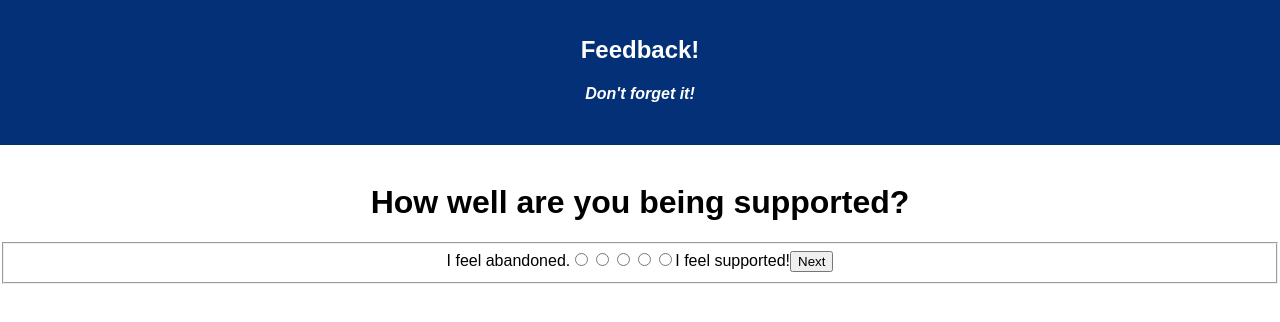
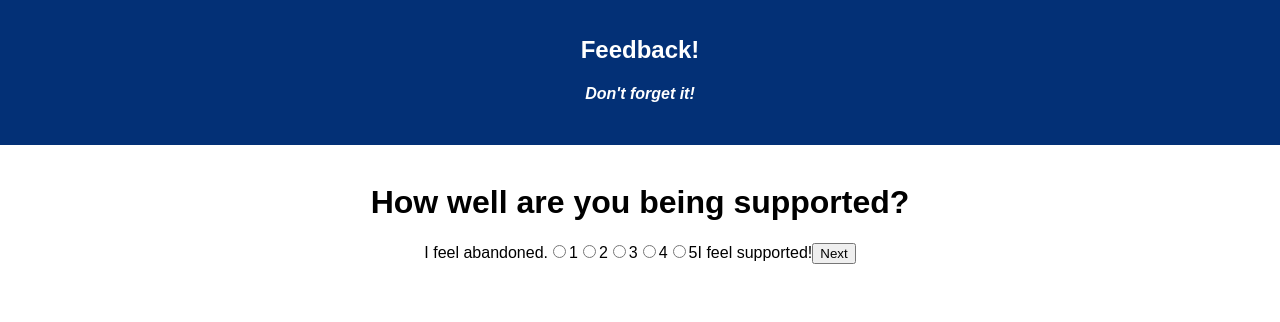
Before and after one commit to joelburdorf/redux-feedback-loop, a React (Create React App) app: page /#/supported in a window 1280 px wide. Shown: the top 322 px of the page. Built offline with nearby package versions, Linux system fonts and the light colour scheme.

Commit message:
all values being added from components to redux and able to splat to DOM

```diff
--- a/src/components/App/App.js
+++ b/src/components/App/App.js
@@ -1,5 +1,5 @@
 import React, { Component } from 'react';
-import axios from 'axios';
+// import axios from 'axios';
 import { HashRouter as Router, Route,  } from 'react-router-dom';
 import './App.css';
 import { connect } from 'react-redux';
--- a/src/components/Comment/Comment.js
+++ b/src/components/Comment/Comment.js
@@ -1,27 +1,28 @@
 import React, { Component } from 'react';
 import { connect } from 'react-redux';
-
-
 
 class Comment extends Component {
     state = {
         comments: ''
     }
 
-    handleChange = (event, typeofChange) => {
+    handleChange = (propertyName, event) => {
+        console.log('logging from support handleChange', event.target.value);
         this.setState({
-            support: event.target.value
+            comment: event.target.value
         },
         );
     }
-    submitComment = () => {
-        console.log('in submitComment');
+
+    buttonClick = (event) => {
+        event.preventDefault();
         this.props.dispatch({
             type: 'SET_COMMENT',
-            payload: this.state.comments
+            payload: this.state
         })
         this.props.history.push('/verify')
     }
+
 
 
     render() {
@@ -32,9 +33,9 @@ class Comment extends Component {
                 <form>
                    <label>Comment</label>
                    <br></br>
-                   <input></input>
+                    <input required type="text" name="comment" onChange={(event) => this.handleChange('comment', event)} />
                 </form>
-                <button onClick={this.submitComment}>Next</button>
+                <button onClick={this.buttonClick}>Next</button>
 
             </div>
         )
--- a/src/components/Supported/Supported.js
+++ b/src/components/Supported/Supported.js
@@ -3,41 +3,51 @@ import { connect } from 'react-redux';
 
 
 class Supported extends Component {
+
     state = {
-        support: ''
+        support: '',
     }
 
-    handleChange = (event, typeofChange) => {
+    handleChange = (propertyName, event) => {
+        console.log('logging from support handleChange', event.target.value);
         this.setState({
             support: event.target.value
         },
         );
     }
-    buttonClick = () => {
-
+    buttonClick = (event) => {
+        event.preventDefault();
         this.props.dispatch({
             type: 'SET_SUPPORT',
-            payload: this.state.support
+            payload: this.state
         })
         this.props.history.push('/comment')
     }
+
     render() {
         return (
             <div>
                 <h1>How well are you being supported?</h1>
 
-                <form>
-                    <fieldset id="group3">
-
-                        <label>I feel abandoned.</label>
-                        <input type='radio' value='value1' name='group3'></input>
-                        <input type='radio' value='value2' name='group3'></input>
-                        <input type='radio' value='value3' name='group3'></input>
-                        <input type='radio' value='value4' name='group3'></input>
-                        <input type='radio' value='value5' name='group3'></input>
-                        <label>I feel supported!</label>
-                        <button onClick={this.buttonClick}>Next</button>
-                    </fieldset>
+              <form>
+                    <label>I feel abandoned.</label>
+                    <input required type="radio" id="1" name="support" value="1"
+                    onChange={(event) => this.handleChange('support', event)} />
+                    <label >1</label>
+                        <input required type="radio" id="2" name="support" value="2"
+                    onChange={(event) => this.handleChange('support', event)} />
+                    <label >2</label>
+                        <input required type="radio" id="3" name="support" value="3"
+                    onChange={(event) => this.handleChange('support', event)} />
+                    <label >3</label>
+                        <input required type="radio" id="4" name="support" value="4"
+                    onChange={(event) => this.handleChange('support', event)} />
+                    <label >4</label>
+                        <input required type="radio" id="5" name="support" value="5"
+                    onChange={(event) => this.handleChange('support', event)} />
+                    <label >5</label>
+                    <label>I feel supported!</label>
+                    <button onClick={this.buttonClick}>Next</button>
                 </form>
 
             </div>
--- a/src/components/Verify/Verify.js
+++ b/src/components/Verify/Verify.js
@@ -8,11 +8,16 @@ class Comment extends Component {
         return (
             <div>
                 <h1>Verify Before Submission</h1>
+                <p>{JSON.stringify(this.props.reduxState.feelingReducer)}</p>
+                <p>{JSON.stringify(this.props.reduxState.understandingReducer)}</p>
+                <p>{JSON.stringify(this.props.reduxState.supportReducer)}</p>
+                <p>{JSON.stringify(this.props.reduxState.commentReducer)}</p>
             <ul>
-                    <li>Feelings: {this.props.reduxState.feelingReducer}</li>
-                    <li>Understanding: {this.props.reduxState.feelingReducer}</li>
-                    <li>Support: {this.props.reduxState.feelingReducer}</li>
-                    <li>Comment: {this.props.reduxState.feelingReducer}</li>
+
+                    {/* <li>{this.props.reduxState.feelingReducer}</li>
+                    <li>{this.props.reduxState.understandingReducer}</li>
+                    <li>{this.props.reduxState.supportReducer}</li>
+                    <li>{this.props.reduxState.commentReducer}</li> */}
             </ul>
             <button>Submit</button>
 
```
